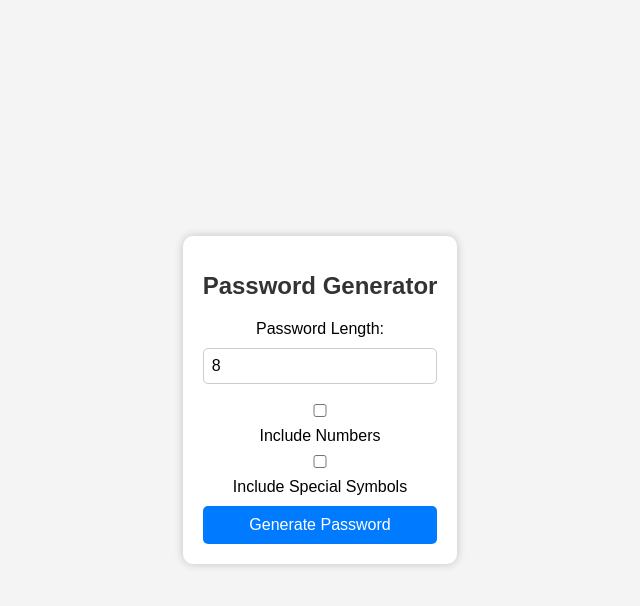
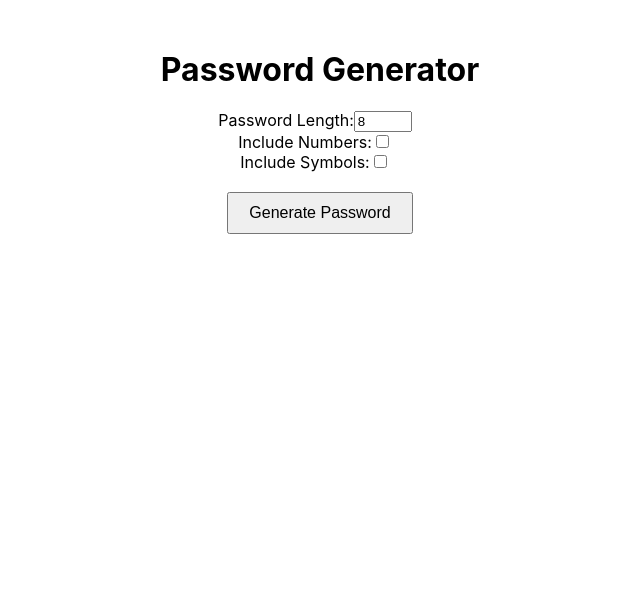
Before and after one commit to UmeenHashel/PasswordGenerator---Frontend, a React (Create React App) app: page / in a window 1280 px wide. Shown: the top 606 px of the page, without its empty margins (320-960 px from the left). Built offline with nearby package versions, Linux system fonts and the light colour scheme.

Commit message:
Made a new basic frontend

```diff
--- a/package.json
+++ b/package.json
@@ -7,6 +7,7 @@
     "@testing-library/jest-dom": "^6.6.3",
     "@testing-library/react": "^16.2.0",
     "@testing-library/user-event": "^13.5.0",
+    "axios": "^1.7.9",
     "react": "^19.0.0",
     "react-dom": "^19.0.0",
     "react-scripts": "5.0.1",
--- a/src/App.js
+++ b/src/App.js
@@ -1,80 +1,67 @@
-import { useState } from "react";
-import "./styles.css";
+import React, { useState } from 'react';
+import axios from 'axios';
+import './styles.css';
 
 function App() {
   const [length, setLength] = useState(8);
-  const [numbers, setNumbers] = useState(false);
-  const [symbols, setSymbols] = useState(false);
-  const [password, setPassword] = useState("");
-  const [copied, setCopied] = useState(false);
+  const [includeNumbers, setIncludeNumbers] = useState(false);
+  const [includeSymbols, setIncludeSymbols] = useState(false);
+  const [password, setPassword] = useState('');
 
-  const handleGeneratePassword = async () => {
+  const generatePassword = async () => {
     try {
-      const response = await fetch(
-        `http://127.0.0.1:5000/generate-password?length=${Number(length)}&numbers=${numbers}&symbols=${symbols}`
-      );
-      const data = await response.json();
-      setPassword(data.password);
-      console.log(data);
-      setCopied(false);
+      const response = await axios.get('http://127.0.0.1:5000/generate-password', {
+        params: {
+          length: length,
+          numbers: includeNumbers,
+          symbols: includeSymbols
+        }
+      });
+      setPassword(response.data.Password);
     } catch (error) {
-      console.error("Error fetching password:", error);
-      setPassword("Error fetching password. Please try again.");
+      console.error('Error generating password:', error);
     }
   };
 
-  const handleCopy = () => {
-    navigator.clipboard.writeText(password)
-      .then(() => {
-        setCopied(true);
-        setTimeout(() => setCopied(false), 2000);
-      })
-      .catch((err) => console.error("Error copying to clipboard", err));
-  };
-
   return (
-    <div className="container">
+    <div className="App">
       <h1>Password Generator</h1>
-
-      <label>Password Length: </label>
+      <div>
+        <label>
+          Password Length:
           <input
             type="number"
             value={length}
             onChange={(e) => setLength(e.target.value)}
-        min="4"
-        max="50"
+            min="1"
           />
-
+        </label>
+      </div>
       <div>
         <label>
+          Include Numbers:
           <input
             type="checkbox"
-            checked={numbers}
-            onChange={() => setNumbers(!numbers)}
+            checked={includeNumbers}
+            onChange={(e) => setIncludeNumbers(e.target.checked)}
           />
-          Include Numbers
         </label>
       </div>
-
       <div>
         <label>
+          Include Symbols:
           <input
             type="checkbox"
-            checked={symbols}
-            onChange={() => setSymbols(!symbols)}
+            checked={includeSymbols}
+            onChange={(e) => setIncludeSymbols(e.target.checked)}
           />
-          Include Special Symbols
         </label>
       </div>
-
-      <button onClick={handleGeneratePassword}>Generate Password</button>
-
+      <button onClick={generatePassword}>Generate Password</button>
       {password && (
-        <div className="password-container">
-        <input type="text" value={password} readOnly className="password-box" placeholder="Generated password will appear here" />
-        <button className="copy-btn" onClick={handleCopy} disabled={!password}>
-          {copied ? "Copied!" : "Copy"}
-        </button>
+        <div>
+          <h2>Your Password:</h2>
+          <p>{password}</p>
         </div>
       )}
     </div>
--- a/src/styles.css
+++ b/src/styles.css
@@ -1,86 +1,28 @@
-body {
-    font-family: Arial, sans-serif;
-    background-color: #f4f4f4;
-    display: flex;
-    justify-content: center;
-    align-items: center;
-    height: 100vh;
-    margin: 0;
+.App {
+  text-align: center;
+  margin-top: 50px;
 }
 
-  .container {
-    max-width: 400px;
-    background: white;
-    padding: 20px;
-    border-radius: 10px;
-    box-shadow: 0 0 10px rgba(0, 0, 0, 0.2);
-    text-align: center;
+label {
+  margin-right: 10px;
 }
 
-  h1 {
-    font-size: 24px;
-    margin-bottom: 20px;
-    color: #333;
-  }
-
-  input {
-    margin: 10px 0;
-    padding: 8px;
-    font-size: 16px;
-    border-radius: 5px;
-    border: 1px solid #ccc;
-    width: 100%;
-    box-sizing: border-box;
-  }
-
-  .checkbox-group {
-    text-align: left;
-    margin: 10px 0;
-  }
-
-  .checkbox-group label {
-    display: block;
-    margin: 5px 0;
-    font-size: 14px;
+input[type="number"] {
+  width: 50px;
 }
 
 button {
-    background-color: #007bff;
-    color: white;
-    border: none;
-    padding: 10px;
+  margin-top: 20px;
+  padding: 10px 20px;
+  font-size: 16px;
   cursor: pointer;
-    font-size: 16px;
-    border-radius: 5px;
-    width: 100%;
-    margin-top: 10px;
 }
 
-  button:hover {
-    background-color: #0056b3;
-  }
-
-  .password-container {
-    display: flex;
-    align-items: center;
+h2 {
   margin-top: 20px;
 }
 
-  .password-box {
-    flex: 1;
-    padding: 8px;
-    font-size: 16px;
-    border: 1px solid #ccc;
-    border-radius: 5px;
-    margin-right: 10px;
-    text-align: center;
+p {
+  font-size: 20px;
+  font-weight: bold;
 }
-
-  .copy-btn {
-    background-color: #28a745;
-    padding: 8px 12px;
-  }
-
-  .copy-btn:hover {
-    background-color: #218838;
-  }
```
Also changed, not shown: 1 other file (tests, documents, lock files or other folders). Lines whose indentation alone changed are shown as unchanged.
